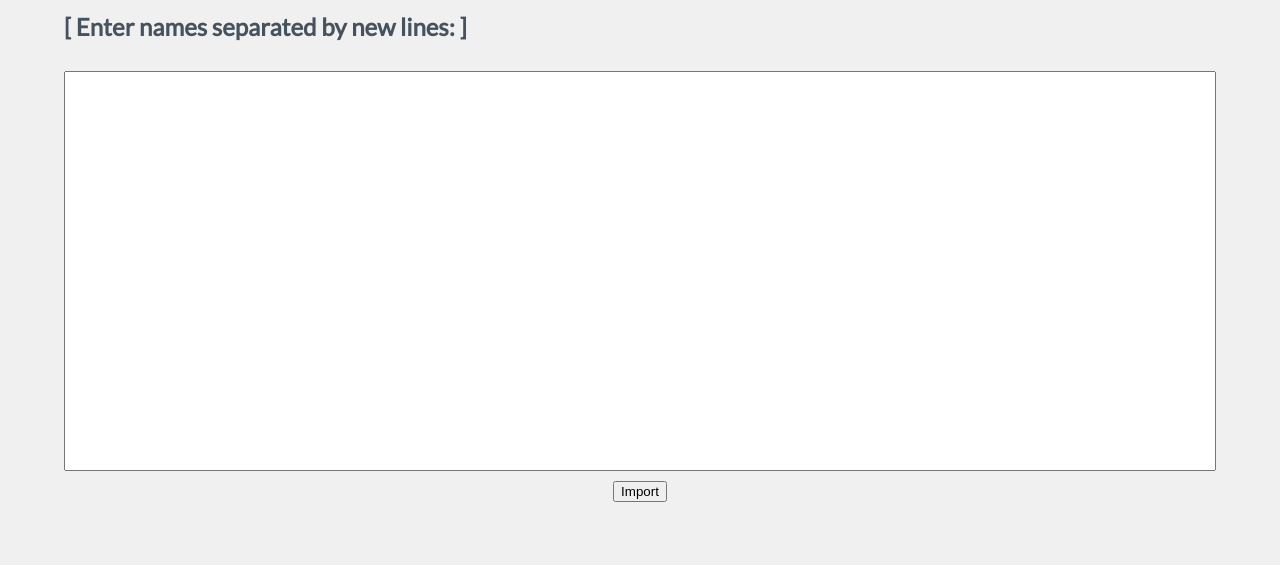
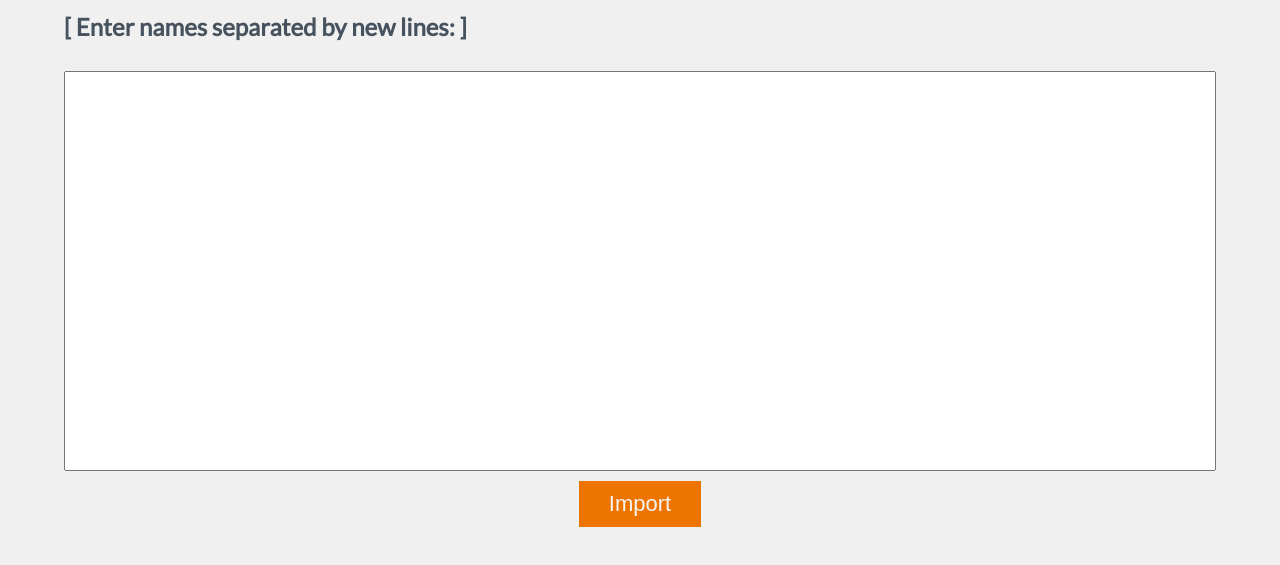
Before and after one commit to yeco/edify-raffle, a website: page public/index.html in a window 1280 px wide. Shown: the part 183-748 px from the top of the page. Drawn offline with Linux system fonts and the light colour scheme.

Commit message:
some styles for the button

```diff
--- a/public/css/style.css
+++ b/public/css/style.css
@@ -75,3 +75,15 @@ body {
 	text-align: justify;
 	padding: 7px;
 }
+button{
+	font-size:22px;
+	padding:10px 30px;
+	background:#EE7400;
+	border:0;
+	color:whitesmoke;
+	cursor:pointer;
+}
+
+button:hover{
+	background:#D16602;
+}
```
